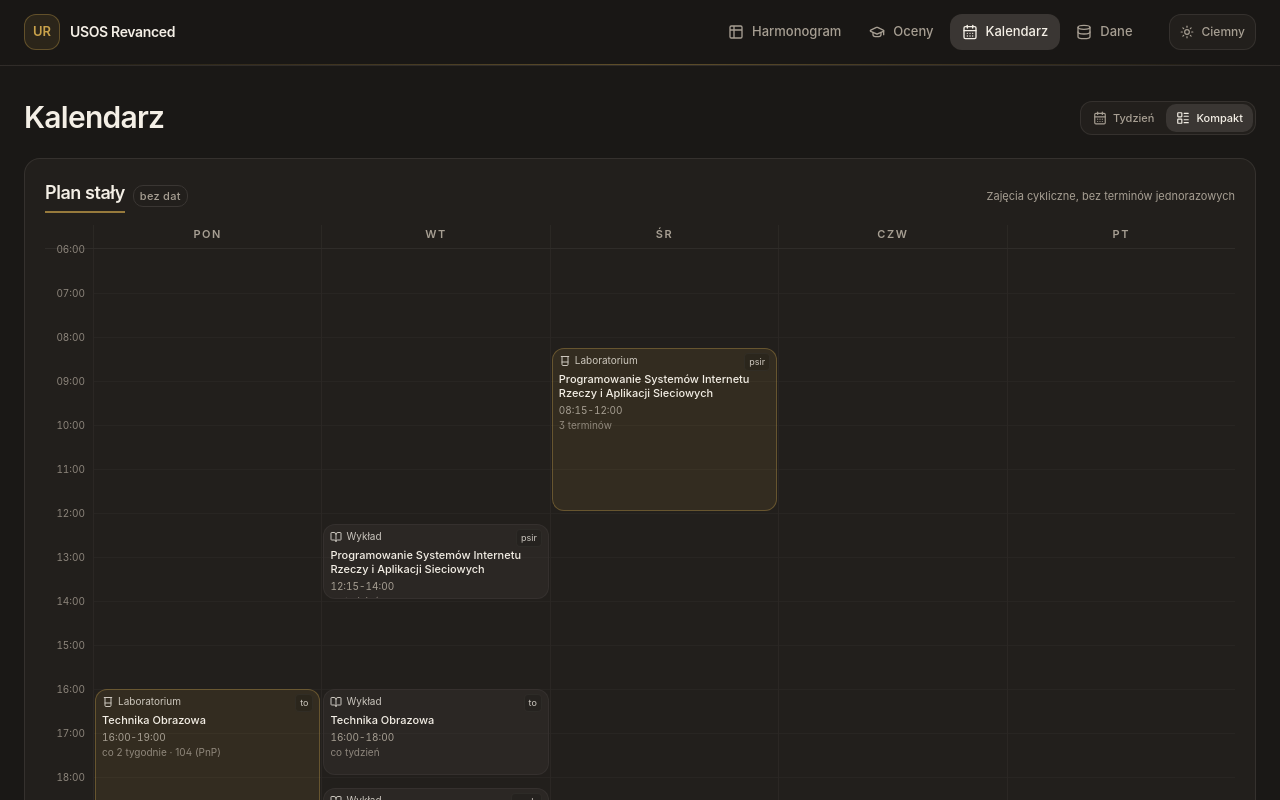
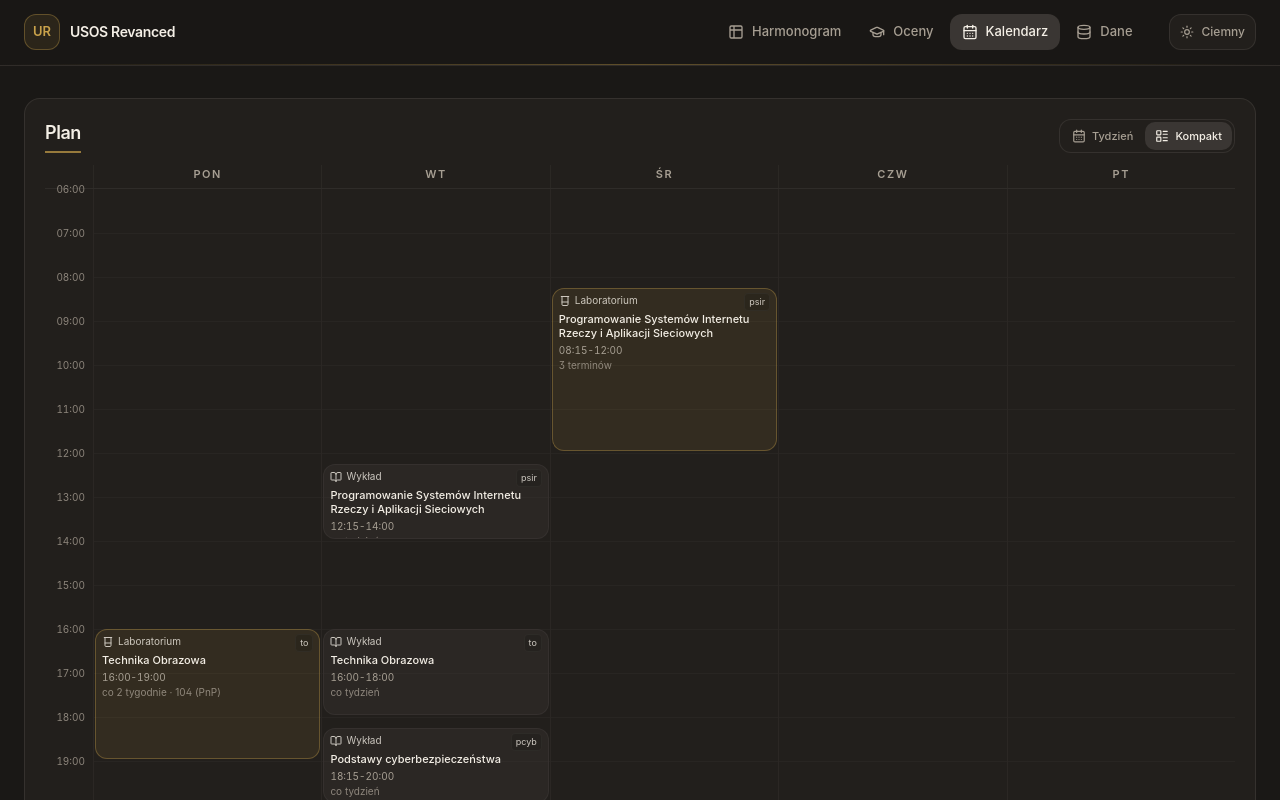
Before and after one commit to Viiico/UsosRevanced, a Nuxt app: page /kalendarz in a window 1280 px wide. Both pictures are taken after a click on the button "Kompakt". Shown: the top 800 px of the page. Built offline with nearby package versions, Linux system fonts and the light colour scheme.

Commit message:
feat: bez nagłówków stron powielających navbar
Harmonogram, Kalendarz i Dane bez nagłówka (z plakietkami), Oceny tylko w przedmiocie
i głębiej. Przełącznik Tydzień/Kompakt w nagłówku karty kalendarza; widok
kompaktowy jako „Plan”, bez plakietki „bez dat”.

```diff
--- /dev/null
+++ b/app/components/kalendarz/ViewToggle.vue
@@ -0,0 +1,33 @@
+<script setup lang="ts">
+import { CalendarDays, LayoutList } from 'lucide-vue-next'
+
+/** Przełącznik widoku w nagłówku karty kalendarza; na telefonie same ikony. */
+const view = defineModel<'week' | 'compact'>({ required: true })
+
+const OPTIONS = [
+  { id: 'week', label: 'Tydzień', icon: CalendarDays },
+  { id: 'compact', label: 'Kompakt', icon: LayoutList },
+] as const
+</script>
+
+<template>
+  <div class="inline-flex items-center gap-0.5 rounded-lg border border-border/80 bg-card p-0.5">
+    <button
+      v-for="option in OPTIONS"
+      :key="option.id"
+      type="button"
+      class="inline-flex h-7 items-center gap-1.5 rounded-md px-2.5 text-2xs font-medium transition-colors"
+      :class="
+        view === option.id
+          ? 'bg-secondary text-foreground'
+          : 'text-muted-foreground hover:text-foreground'
+      "
+      :aria-pressed="view === option.id"
+      :aria-label="option.label"
+      @click="view = option.id"
+    >
+      <component :is="option.icon" class="size-3.5" />
+      <span class="max-sm:hidden">{{ option.label }}</span>
+    </button>
+  </div>
+</template>
--- a/app/pages/dane.vue
+++ b/app/pages/dane.vue
@@ -6,7 +6,6 @@ import {
   CalendarRange,
   ChevronRight,
   ClipboardCheck,
-  Database,
   Download,
   FileCheck2,
   Flag,
@@ -513,27 +512,6 @@ function resetData() {
 
 <template>
   <div class="space-y-5">
-    <header class="space-y-2">
-      <div class="flex min-h-10 flex-wrap items-center justify-between gap-x-4 gap-y-2">
-        <div class="flex min-w-0 items-center gap-2.5">
-          <span
-            class="grid size-9 shrink-0 place-items-center rounded-lg border border-primary/30 bg-primary/10 text-primary"
-          >
-            <Database class="size-4" />
-          </span>
-          <h1 class="text-2xl leading-tight font-semibold tracking-tight sm:text-3xl">Dane</h1>
-        </div>
-
-        <div class="flex flex-wrap items-center gap-1.5">
-          <Badge variant="outline" class="tnum">v{{ state.version }}</Badge>
-          <Badge variant="secondary">
-            {{ state.subjects.length }} {{ pluralSubjects(state.subjects.length) }}
-          </Badge>
-          <Badge variant="secondary" class="tnum">{{ state.terms.length }} terminów</Badge>
-        </div>
-      </div>
-    </header>
-
     <Card>
       <CardContent class="flex flex-wrap items-center gap-3 p-4">
         <div class="flex flex-wrap items-center gap-2">
--- a/app/pages/harmonogram.vue
+++ b/app/pages/harmonogram.vue
@@ -26,7 +26,7 @@ import {
 useHead({ title: 'Harmonogram' })
 
 const data = useAppData()
-const { semester, termStatus, nowIso } = useGrades()
+const { termStatus, nowIso } = useGrades()
 
 /** Harmonogram zbiera terminy oceniane - wykłady zostają w kalendarzu. */
 const items = computed(() => data.terms.filter((term) => term.nodeId))
@@ -140,18 +140,6 @@ function resetFilters() {
 
 <template>
   <div class="space-y-5">
-    <header class="space-y-2">
-      <div class="flex min-h-10 flex-wrap items-center justify-between gap-x-4 gap-y-2">
-        <h1 class="text-2xl leading-tight font-semibold tracking-tight sm:text-3xl">
-          Harmonogram
-        </h1>
-
-        <div class="flex flex-wrap items-center gap-1.5">
-          <Badge variant="outline">{{ semester.name }} {{ semester.code }}</Badge>
-        </div>
-      </div>
-    </header>
-
     <Card class="flex flex-col">
       <CardHeader class="gap-3 pb-4">
         <div class="flex flex-wrap items-center justify-between gap-3">
--- a/app/pages/kalendarz.vue
+++ b/app/pages/kalendarz.vue
@@ -3,14 +3,12 @@ import { computed, ref, type Component } from 'vue'
 import {
   Beaker,
   BookOpen,
-  CalendarDays,
   CalendarX2,
   ChevronLeft,
   ChevronRight,
   ClipboardCheck,
   Flag,
   FolderGit2,
-  LayoutList,
 } from 'lucide-vue-next'
 import type { Term, TermKind } from '~/types'
 import { findNode } from '~/lib/tree'
@@ -332,45 +330,6 @@ function pad(hour: number) {
 
 <template>
   <div class="space-y-5">
-    <header class="space-y-2">
-      <div class="flex min-h-10 flex-wrap items-center justify-between gap-x-4 gap-y-2">
-        <h1 class="text-2xl leading-tight font-semibold tracking-tight sm:text-3xl">
-          Kalendarz
-        </h1>
-
-        <div class="inline-flex items-center gap-0.5 rounded-lg border border-border/80 bg-card p-0.5">
-          <button
-            type="button"
-            class="inline-flex h-7 items-center gap-1.5 rounded-md px-2.5 text-2xs font-medium transition-colors"
-            :class="
-              view === 'week'
-                ? 'bg-secondary text-foreground'
-                : 'text-muted-foreground hover:text-foreground'
-            "
-            :aria-pressed="view === 'week'"
-            @click="view = 'week'"
-          >
-            <CalendarDays class="size-3.5" />
-            Tydzień
-          </button>
-          <button
-            type="button"
-            class="inline-flex h-7 items-center gap-1.5 rounded-md px-2.5 text-2xs font-medium transition-colors"
-            :class="
-              view === 'compact'
-                ? 'bg-secondary text-foreground'
-                : 'text-muted-foreground hover:text-foreground'
-            "
-            :aria-pressed="view === 'compact'"
-            @click="view = 'compact'"
-          >
-            <LayoutList class="size-3.5" />
-            Kompakt
-          </button>
-        </div>
-      </div>
-    </header>
-
     <Card v-if="view === 'week'" class="flex flex-col">
       <CardHeader class="flex-row flex-wrap items-center justify-between gap-3 pb-3">
         <div class="flex items-center gap-2">
@@ -395,9 +354,12 @@ function pad(hour: number) {
           </button>
         </div>
 
+        <div class="flex items-center gap-2">
           <Button variant="outline" size="sm" :disabled="isCurrentWeek" @click="goToday">
             Dziś
           </Button>
+          <ViewToggle v-model="view" />
+        </div>
       </CardHeader>
 
       <CardContent class="pt-0">
@@ -544,17 +506,12 @@ function pad(hour: number) {
 
     <Card v-else class="flex flex-col">
       <CardHeader class="flex-row flex-wrap items-center justify-between gap-3 pb-3">
-        <div class="flex items-center gap-2">
         <h2
           class="inline-block border-b-2 border-primary/70 pb-1 text-lg font-semibold tracking-tight"
         >
-            Plan stały
+          Plan
         </h2>
-          <Badge variant="outline">bez dat</Badge>
-        </div>
-        <p class="text-2xs text-muted-foreground">
-          Zajęcia cykliczne, bez terminów jednorazowych
-        </p>
+        <ViewToggle v-model="view" />
       </CardHeader>
 
       <CardContent class="pt-0">
--- a/app/pages/oceny.vue
+++ b/app/pages/oceny.vue
@@ -2,8 +2,6 @@
 import { ChevronRight, FlaskConical } from 'lucide-vue-next'
 
 const { crumbs, select, activeSubject, semester, heroMeta } = useGrades()
-
-const heading = computed(() => (activeSubject.value ? activeSubject.value.name : 'Oceny'))
 
 useHead({
   title: () => `Oceny · ${activeSubject.value?.name ?? `semestr ${semester.code}`}`,
@@ -12,11 +10,12 @@ useHead({
 
 <template>
   <div class="space-y-4 sm:space-y-5">
-    <header class="space-y-2">
+    <!-- Nagłówek tylko w przedmiocie i głębiej: na semestrze „Oceny” powtarzałyby zakładkę z navbara. -->
+    <header v-if="activeSubject" class="space-y-2">
       <div class="flex min-h-10 flex-wrap items-center justify-between gap-x-4 gap-y-2">
         <div class="min-w-0">
           <h1 class="text-2xl leading-tight font-semibold tracking-tight sm:text-3xl">
-            {{ heading }}
+            {{ activeSubject.name }}
           </h1>
         </div>
 
@@ -35,8 +34,7 @@ useHead({
         </div>
       </div>
 
-      <!-- Okruszki tylko głębiej niż semestr - na samym semestrze nie ma dokąd wracać. -->
-      <div v-if="activeSubject" class="flex h-6 items-center">
+      <div class="flex h-6 items-center">
         <nav
           aria-label="Ścieżka w drzewie ocen"
           class="flex w-full min-w-0 items-center gap-0.5 text-xs"
```
Lines whose indentation alone changed are shown as unchanged.
